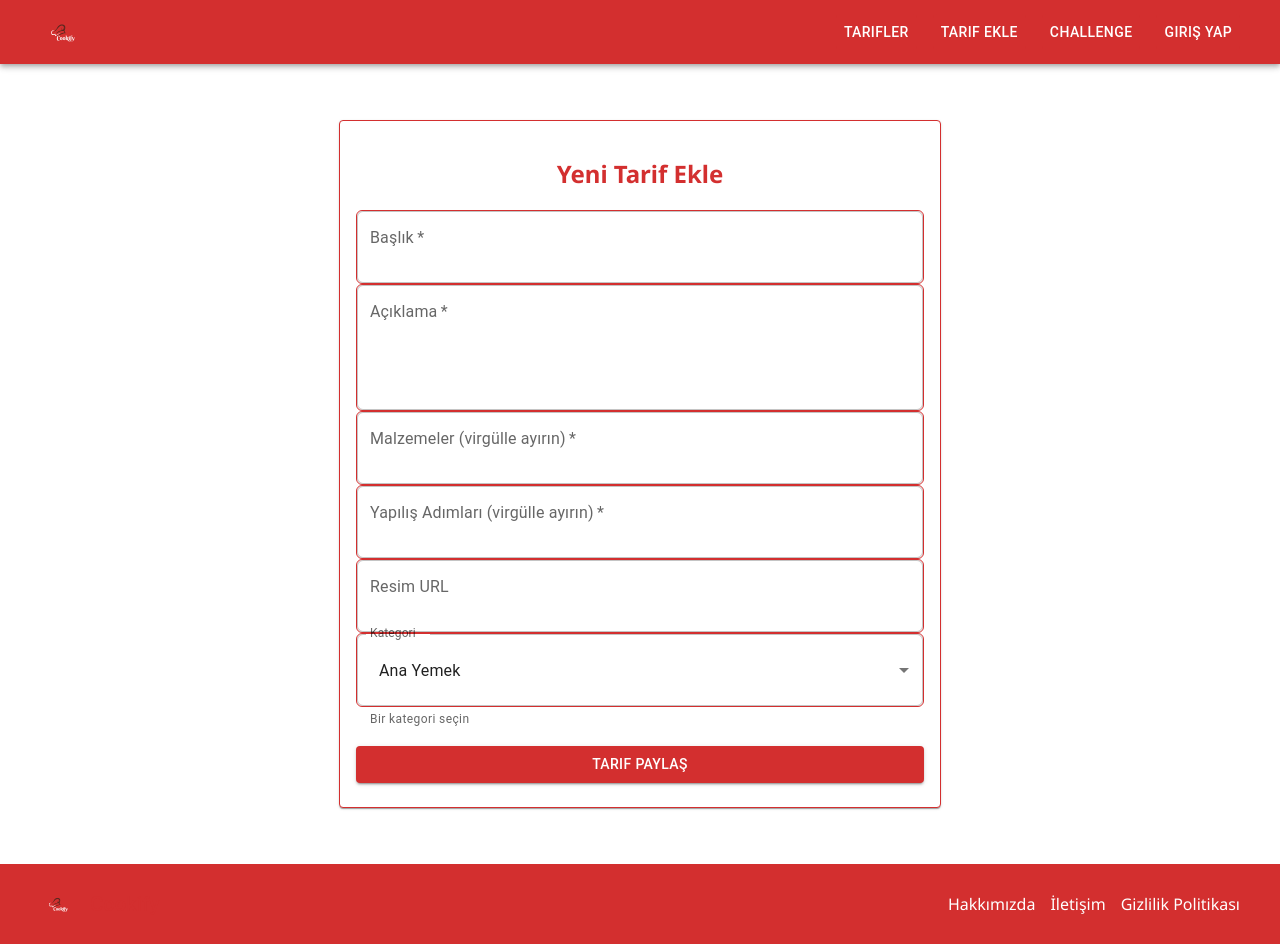
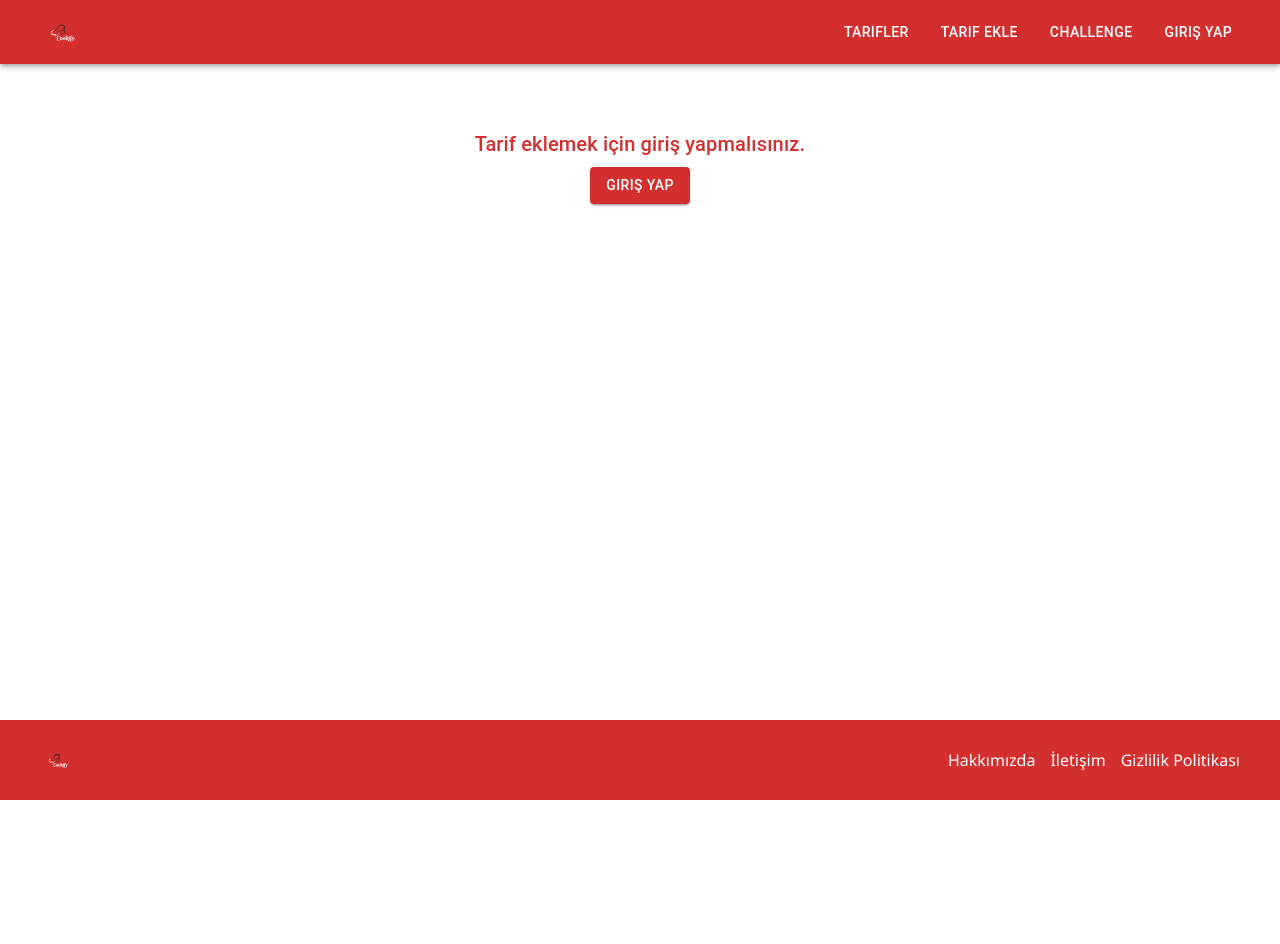
Before and after one commit to enissemerci/Cookify, a React (Vite) app in the folder frontend/: page /add-recipe in a window 1280 px wide. After the commit the page ends 800 px from the top, so only its background shows below. Built offline with nearby package versions, Linux system fonts and the light colour scheme.

Commit message:
style changes

```diff
--- a/frontend/src/pages/AddRecipe.jsx
+++ b/frontend/src/pages/AddRecipe.jsx
@@ -1,7 +1,8 @@
-import React, { useState } from 'react';
+import React, { useState, useEffect } from 'react';
 import axios from 'axios';
 import { useNavigate } from 'react-router-dom';
-import AddRecipeCard from '../components/AddRecipeCard'; // Yeni bileşeni import ediyoruz.
+import AddRecipeCard from '../components/AddRecipeCard';
+import { Button, Typography, Box, Container } from '@mui/material';
 
 const AddRecipe = () => {
   const [title, setTitle] = useState('');
@@ -10,12 +11,20 @@ const AddRecipe = () => {
   const [steps, setSteps] = useState([]);
   const [image, setImage] = useState('');
   const [category, setCategory] = useState('Ana Yemek');
+  const [isAuthenticated, setIsAuthenticated] = useState(true);
   const navigate = useNavigate();
+
+  useEffect(() => {
+    const token = localStorage.getItem('token');
+    if (!token) {
+      setIsAuthenticated(false);
+    }
+  }, []);
 
   const handleSubmit = async (e) => {
     e.preventDefault();
 
-  const token = localStorage.getItem('token'); // Token'ı localStorage'dan alıyoruz
+    const token = localStorage.getItem('token');
     if (!token) {
       console.log('Token bulunamadı!');
       return;
@@ -36,18 +45,34 @@ const AddRecipe = () => {
         recipeData,
         {
           headers: {
-          Authorization: `Bearer ${token}`, // Token'ı Authorization başlığına ekliyoruz
+            Authorization: `Bearer ${token}`,
           },
         }
       );
       console.log(response.data);
+      navigate('/recipes'); // Tarif eklendikten sonra kullanıcıyı feed sayfasına yönlendir
     } catch (error) {
       console.error("Tarif eklerken hata oluştu:", error);
     }
   };
 
   return (
-    <div className="bg-gray-100">
+    <Container maxWidth="md" sx={{ mt: 4 }}>
+      {!isAuthenticated ? (
+        // Kullanıcı giriş yapmamışsa giriş yapmasını isteyen uyarı gösteriyoruz
+        <Box textAlign="center" mt={4}>
+          <Typography variant="h6" color="error" gutterBottom>
+            Tarif eklemek için giriş yapmalısınız.
+          </Typography>
+          <Button
+            variant="contained"
+            color="primary"
+            onClick={() => navigate("/login")}
+          >
+            Giriş Yap
+          </Button>
+        </Box>
+      ) : (
         <AddRecipeCard
           title={title}
           description={description}
@@ -63,7 +88,8 @@ const AddRecipe = () => {
           setCategory={setCategory}
           handleSubmit={handleSubmit}
         />
-    </div>
+      )}
+    </Container>
   );
 };
 
--- a/frontend/src/pages/Feed.jsx
+++ b/frontend/src/pages/Feed.jsx
@@ -6,17 +6,19 @@ import { Button, Container, Typography, Box } from "@mui/material";
 
 const Feed = () => {
   const [recipes, setRecipes] = useState([]);
+  const [isAuthenticated, setIsAuthenticated] = useState(true); // Kullanıcının giriş yapıp yapmadığını takip ediyoruz
   const navigate = useNavigate();
 
   useEffect(() => {
     const token = localStorage.getItem("token");
 
+    if (!token) {
+      setIsAuthenticated(false);
+      return;
+    }
+
     const fetchRecipes = async () => {
       try {
-        if (!token) {
-          console.error("Token bulunamadı!");
-          return;
-        }
         const res = await axios.get("http://localhost:5001/api/recipes", {
           headers: { Authorization: `Bearer ${token}` },
         });
@@ -37,6 +39,22 @@ const Feed = () => {
 
   return (
     <Container maxWidth="md" sx={{ mt: 4 }}>
+      {!isAuthenticated ? (
+        // Kullanıcı giriş yapmamışsa ekrana uyarı veriyoruz
+        <Box textAlign="center" mt={4}>
+          <Typography variant="h6" color="error" gutterBottom>
+            Tarifleri görebilmek için giriş yapmalısınız.
+          </Typography>
+          <Button
+            variant="contained"
+            color="primary"
+            onClick={() => navigate("/login")}
+          >
+            Giriş Yap
+          </Button>
+        </Box>
+      ) : (
+        <>
           {/* Tarif Ekle Butonu */}
           <Box display="flex" justifyContent="center" mb={3}>
             <Button
@@ -66,6 +84,8 @@ const Feed = () => {
               Henüz tarif bulunmamaktadır.
             </Typography>
           )}
+        </>
+      )}
     </Container>
   );
 };
```
Lines whose indentation alone changed are shown as unchanged.
